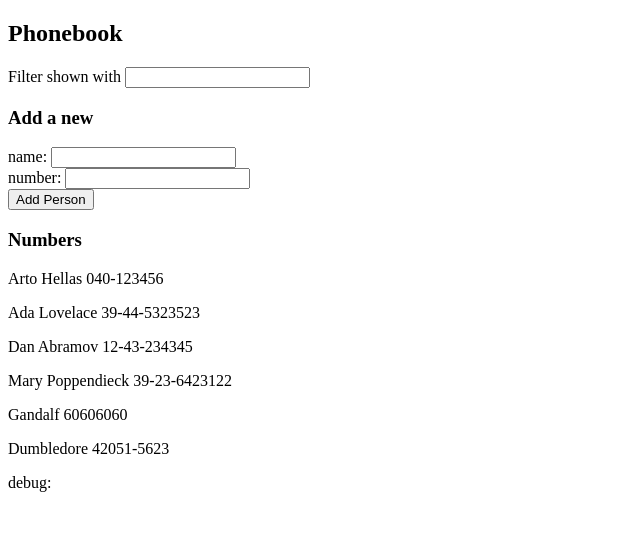
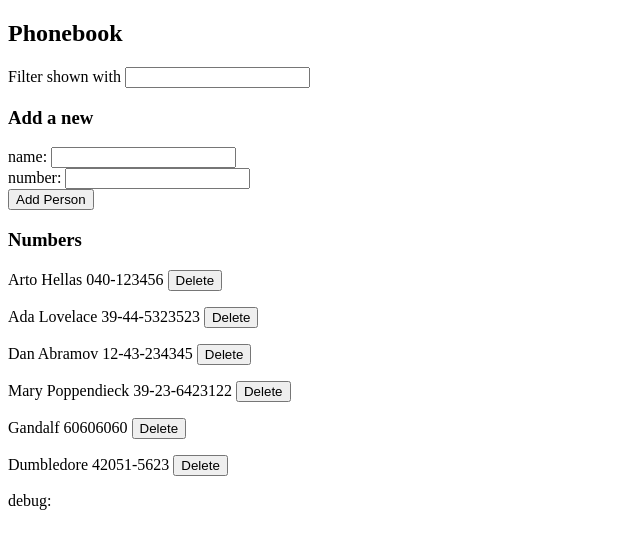
Before and after one commit to TechedLemur/Fullstackopen, a React (Create React App) app in the folder part2/phonebook/: page / in a window 1280 px wide. Shown: the top 548 px of the page, without its empty margins (0-640 px from the left). Built offline with nearby package versions, Linux system fonts and the light colour scheme; data requests are answered from the project's data file.

Commit message:
Feat remove persons from db with button

```diff
--- a/part2/phonebook/src/App.js
+++ b/part2/phonebook/src/App.js
@@ -37,6 +37,16 @@ const App = () => {
     }
   };
 
+  const removePerson = (id, name) => {
+    if (window.confirm(`Do you really want to delete ${name}?`)) {
+      console.log(`Deleting ${name} with id ${id}`);
+      personService.remove(id);
+      setPersons(persons.filter((p) => p.id !== id));
+    } else {
+      console.log("Not deleting person");
+    }
+  };
+
   const handleNameChange = (event) => {
     console.log(event.target.value);
     setNewName(event.target.value);
@@ -68,7 +78,11 @@ const App = () => {
 
       <h3>Numbers</h3>
 
-      <Persons filter={filter} persons={persons}></Persons>
+      <Persons
+        filter={filter}
+        removePerson={removePerson}
+        persons={persons}
+      ></Persons>
 
       <div>
         debug: {newName} {filter}
--- a/part2/phonebook/src/components/Persons.js
+++ b/part2/phonebook/src/components/Persons.js
@@ -7,7 +7,10 @@ const Persons = (props) => {
 
   return res.map((person) => (
     <p key={person.name}>
-      {person.name} {person.number}
+      {person.name} {person.number}{" "}
+      <button onClick={() => props.removePerson(person.id, person.name)}>
+        Delete
+      </button>
     </p>
   ));
 };
--- a/part2/phonebook/src/services/persons.js
+++ b/part2/phonebook/src/services/persons.js
@@ -16,4 +16,9 @@ const update = (id, newObject) => {
   return request.then((response) => response.data);
 };
 
-export default { getAll, create, update };
+const remove = (id) => {
+  const request = axios.delete(`${baseUrl}/${id}`);
+  return request.then((response) => response.data);
+};
+
+export default { getAll, create, update, remove };
```
